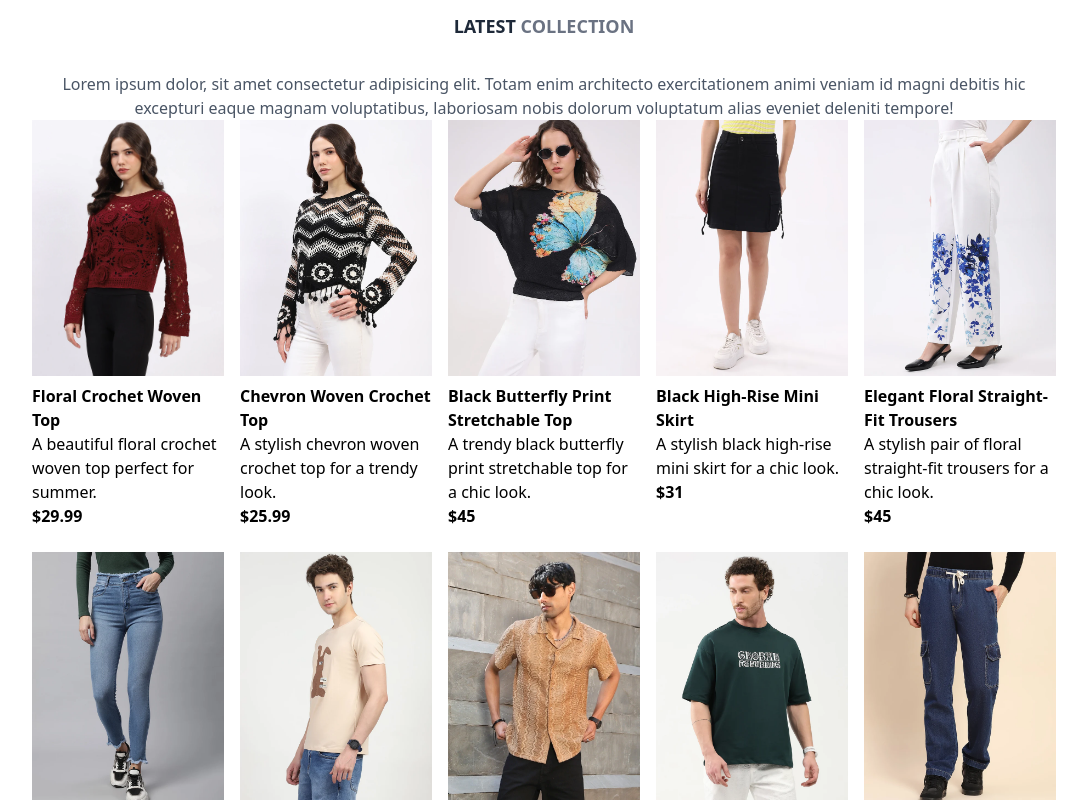
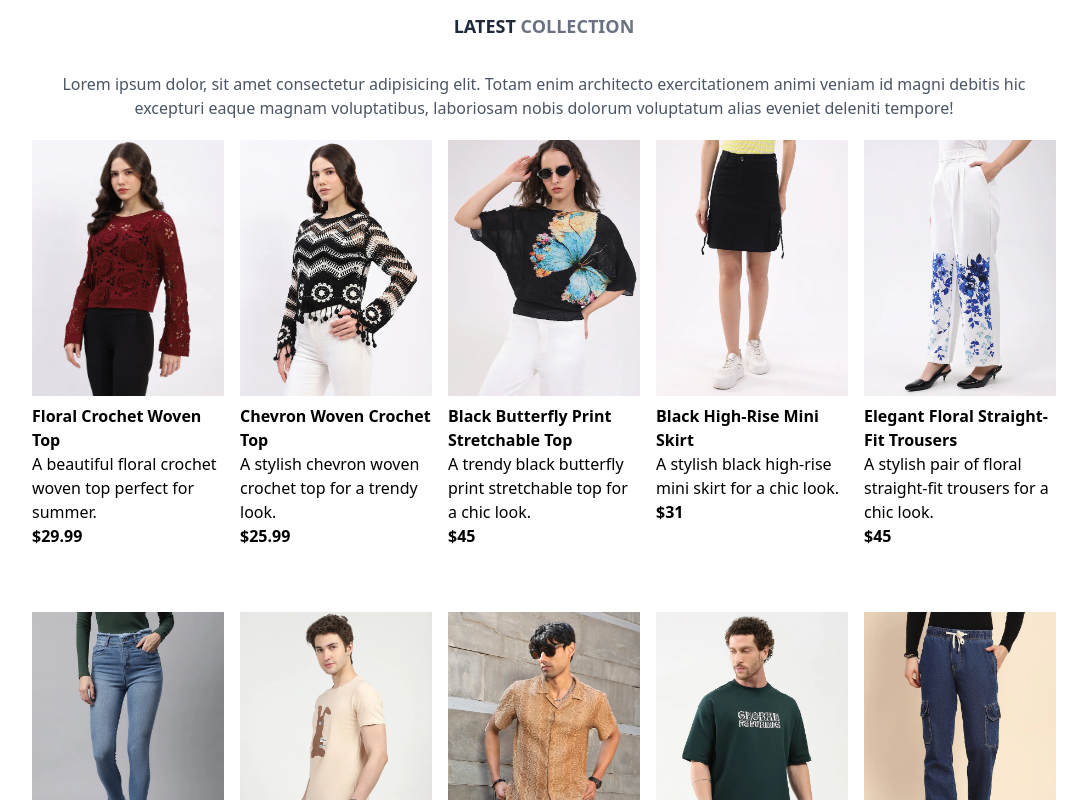
Before and after one commit to SylvesterFraide/project1, a React (Vite) app: page / in a window 1280 px wide. Shown: the part 820-1620 px from the top of the page, without its empty margins (96-1183 px from the left). Built offline with nearby package versions, Linux system fonts and the light colour scheme.

Commit message:
10th commit

```diff
--- a/src/component/Latest_Collection.jsx
+++ b/src/component/Latest_Collection.jsx
@@ -1,6 +1,7 @@
 import React, { useContext, useEffect, useState } from "react";
 import Title from "./Title";
 import { ShopContext } from "../Context/ShopContext";
+import ProductItem from "./ProductItem";
 
 const Latest_Collection = () => {
   const { product, currency } = useContext(ShopContext);
@@ -22,12 +23,15 @@ const Latest_Collection = () => {
 
       <div className="grid grid-cols-2 sm:grid-cols-3 md:grid-cols-4 lg:grid-cols-5 gap-4 gap-y-6">
         {sliceProduct.map((item) => (
-          <div key={item.id} className="">
-            <img src={item.image[0]} alt={item.name} className="w-60 object-cover mb-2" />
-            <h3 className="font-bold">{item.name}</h3>
-            <p>{item.description}</p>
-            <p className="font-bold">{currency}{item.price}</p>
-          </div>
+          <ProductItem
+            key={item.id}
+            image={item.image[0]}
+            name={item.name}
+            description={item.description}
+            price={item.price}
+            currency={currency}
+            id={item.id}
+          />
         ))}
       </div>
     </div>
--- /dev/null
+++ b/src/component/ProductItem.jsx
@@ -0,0 +1,17 @@
+import React from "react";
+
+const ProductItem = ({ image, name, description, price, currency, id }) => {
+  return (
+    <div key={id} className="my-5">
+      <img src={image} alt={name} className="w-60 object-cover mb-2" />
+      <h3 className="font-bold">{name}</h3>
+      <p>{description}</p>
+      <p className="font-bold">
+        {currency}
+        {price}
+      </p>
+    </div>
+  );
+};
+
+export default ProductItem;
```
